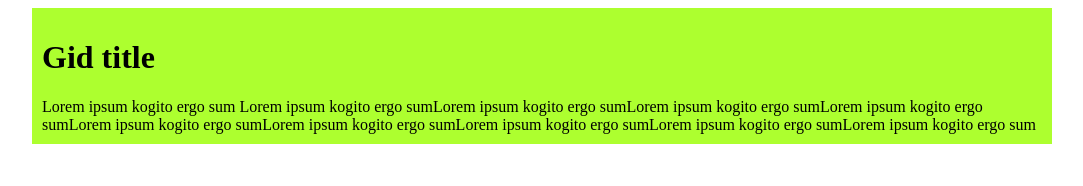
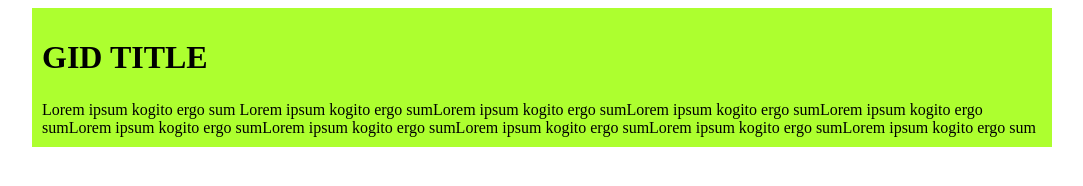
Before and after one commit to madrom007/gitloft, a plain HTML site: page app/index.html in a window 1280 px wide. Shown: the whole page, without its empty margins (98-1181 px from the left). Drawn offline with Linux system fonts and the light colour scheme.

Commit message:
Изменения CSS (font-size)

```diff
--- a/app/style.css
+++ b/app/style.css
@@ -1,3 +1,9 @@
+body{
+    font-size: 16px;
+
+}
+
+
 .wrapper{
    margin: 0 auto;
    width: 1000px;
@@ -5,3 +11,8 @@
    color: #000;
    padding: 10px;
 }
+
+h1{
+    margin-bottom: 25px;
+    text-transform: uppercase;
+}
```
